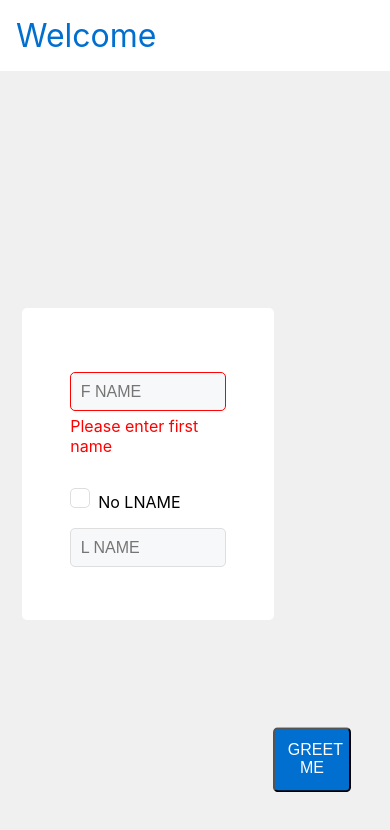
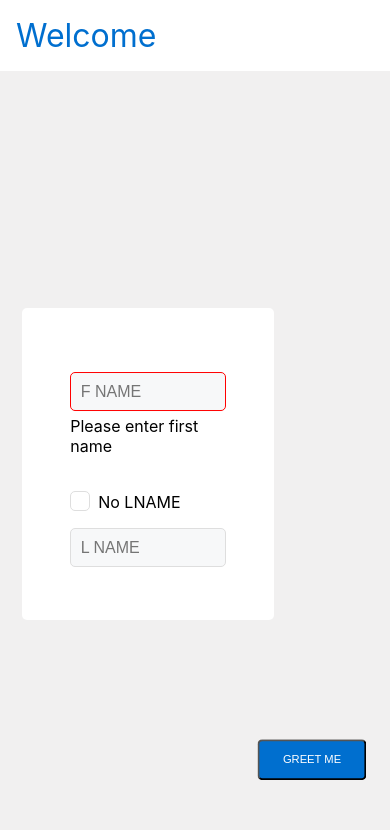
Before and after one commit to sharique3274/greeting, a React (Create React App) app: page / in a window 390 px wide. Both pictures are taken after a click on the button "GREET ME". Shown: the top 830 px of the page. Built offline with nearby package versions, Linux system fonts and the light colour scheme.

Commit message:
input box moved added forwardRef and media query

```diff
--- a/src/App.css
+++ b/src/App.css
@@ -8,40 +8,6 @@
   border-radius: 5px;
 }
 
-.inpt-box {
-  outline: none;
-  padding: 0.6rem;
-  border-radius: 5px;
-  border: 1px solid #dedede;
-  width: 40vw;
-  margin-bottom: 0.3rem;
-  margin-top: 1rem;
-  font-size: 1rem;
-  background: rgb(247, 248, 249);
-}
-.inpt-box:active {
-  border: 1px solid rgb(130, 169, 202);
-}
-.inpt-box:focus {
-  border: 1px solid rgb(130, 169, 202);
-}
-
-.inpt-box:disabled {
-  border: none;
-  border: 1px solid rgb(236, 237, 238);
-  opacity: 0.8;
-}
-
-.err {
-  border: 1px solid red;
-}
-.err:focus {
-  border: 1px solid red;
-}
-
-.err:active {
-  border: 1px solid red;
-}
 .btn {
   padding: 0.8rem;
   position: absolute;
@@ -61,6 +27,25 @@
   cursor: pointer;
 }
 
-.err-style {
-  color: red;
+@media only screen and (max-width: 600px) {
+  .btn {
+    font-size: 0.8rem;
+    width: 28vw;
+  }
 }
+
+@media only screen and (max-width: 400px) {
+  .btn {
+    font-size: 0.7rem;
+    width: 28vw;
+  }
+}
+
+@media only screen and (max-width: 300px) {
+  html {
+    font-size: 0.7rem;
+  }
+  .btn {
+    width: 28vw;
+  }
+}
--- a/src/App.js
+++ b/src/App.js
@@ -2,6 +2,7 @@ import React, { Component } from 'react';
 import './App.css';
 import Header from './component/header/header';
 import CheckBox from './component/check-box/check-box';
+import InputBox from './component/input-box/input-box';
 
 class App extends Component {
   state = {
@@ -43,33 +44,32 @@ class App extends Component {
       <div>
         <Header lastName={lastName} firstName={firstName} />
         <div className='input-div'>
-          <input
+          <InputBox
             ref={(input) => {
               this.firstName = input;
             }}
             type='text'
-            className={showError ? 'inpt-box err' : 'inpt-box'}
+            customClass={showError ? 'inpt-box err' : 'inpt-box'}
             placeholder='F NAME'
             onChange={this.onFNameChange}
+            showError={showError}
           />
-          {showError ? (
-            <p className='err-style'>Please enter first name</p>
-          ) : (
-            ''
-          )}
+
           <CheckBox
             name='No LNAME'
             checked={disabled}
             onChange={this.onCheckboxChanged}
           />
-          <input
+          <InputBox
             ref={(input) => {
               this.lastName = input;
             }}
             type='text'
             disabled={disabled}
-            className='inpt-box'
+            customClass='inpt-box'
+            isLabel={false}
             placeholder='L NAME'
+            name='lastName'
           />
         </div>
 
--- a/src/component/check-box/check-box.css
+++ b/src/component/check-box/check-box.css
@@ -12,6 +12,7 @@ input[type='checkbox'] {
 
 input[type='checkbox']:before {
   content: '';
+  margin-top: 0.2rem;
   position: absolute;
   top: 0;
   left: 0;
@@ -36,6 +37,7 @@ input:checked[type='checkbox']:before {
 
 input:checked[type='checkbox']:after {
   content: '';
+  margin-top: 0.2rem;
   position: absolute;
   top: 0;
   left: 0;
@@ -48,6 +50,7 @@ input:checked[type='checkbox']:after {
 }
 input:hover[type='checkbox']:after {
   content: '';
+  margin-top: 0.2rem;
   cursor: pointer;
   position: absolute;
   top: 0;
--- /dev/null
+++ b/src/component/input-box/input-box.css
@@ -0,0 +1,34 @@
+.inpt-box {
+  outline: none;
+  padding: 0.6rem;
+  border-radius: 5px;
+  border: 1px solid #dedede;
+  width: 40vw;
+  margin-bottom: 0.3rem;
+  margin-top: 1rem;
+  font-size: 1rem;
+  background: rgb(247, 248, 249);
+}
+.inpt-box:active {
+  border: 1px solid rgb(130, 169, 202);
+}
+.inpt-box:focus {
+  border: 1px solid rgb(130, 169, 202);
+}
+
+.inpt-box:disabled {
+  border: none;
+  border: 1px solid rgb(236, 237, 238);
+  opacity: 0.8;
+}
+
+.err {
+  border: 1px solid red;
+}
+.err:focus {
+  border: 1px solid red;
+}
+
+.err:active {
+  border: 1px solid red;
+}
--- /dev/null
+++ b/src/component/input-box/input-box.jsx
@@ -0,0 +1,58 @@
+import React from 'react';
+import PropTypes from 'prop-types';
+import './input-box.css';
+
+const InputBox = (
+  {
+    name,
+    onChange,
+    type,
+    isLabel,
+    label,
+    customClass,
+    placeholder,
+    showError,
+    disabled,
+  },
+  ref
+) => {
+  return (
+    <div>
+      {isLabel ? <label htmlFor={name}>{label}</label> : ''}
+      <input
+        id={name}
+        ref={ref}
+        type={type}
+        onChange={onChange}
+        name={name}
+        className={customClass}
+        placeholder={placeholder}
+        disabled={disabled}
+      />
+      {showError ? <p className='err-style'>Please enter first name</p> : ''}
+    </div>
+  );
+};
+const forwardRInputWithRef = React.forwardRef(InputBox);
+
+InputBox.propTypes = {
+  isLabel: PropTypes.bool,
+  label: PropTypes.string,
+  name: PropTypes.string.isRequired,
+  onChange: PropTypes.func.isRequired,
+  type: PropTypes.string.isRequired,
+  customClass: PropTypes.string,
+  placeholder: PropTypes.string,
+  showError: PropTypes.bool,
+  disabled: PropTypes.bool,
+};
+InputBox.defaultProps = {
+  isLabel: true,
+  onChange: () => {},
+  customClass: '',
+  placeholder: '',
+  showError: false,
+  disabled: false,
+};
+
+export default forwardRInputWithRef;
```
